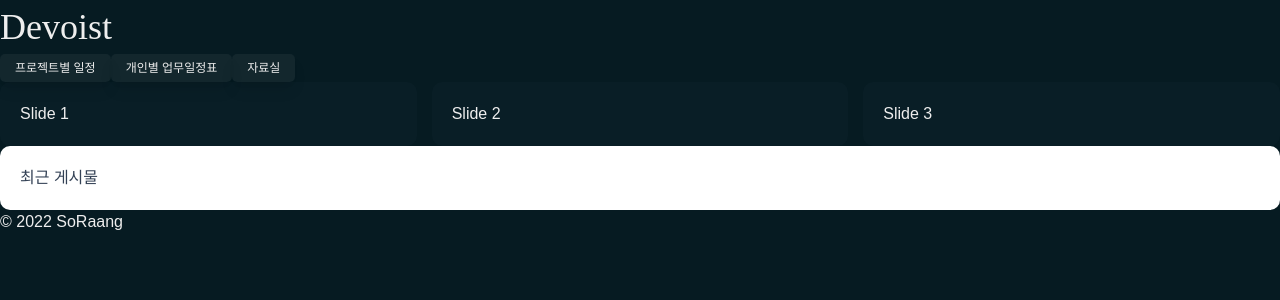
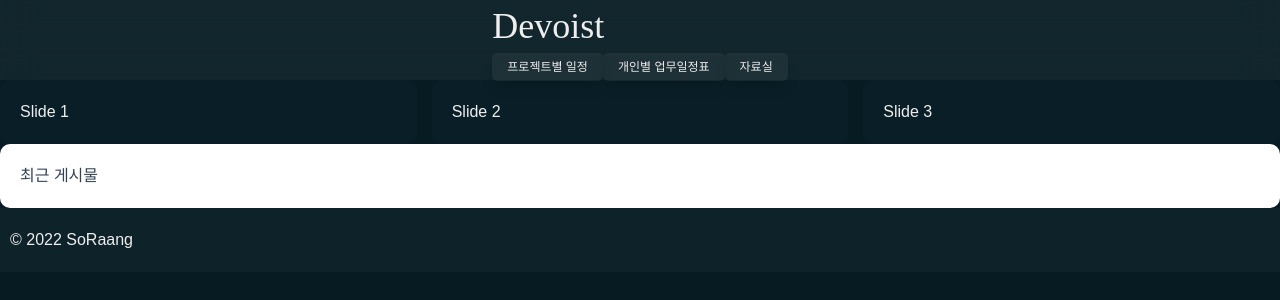
Before and after one commit to SoRaang/vite-vue-boilerplate, a Vue app: page / in a window 1280 px wide. Shown: the top 300 px of the page. Built offline with nearby package versions, Linux system fonts and the light colour scheme; a web font is replaced by a local one.

Commit message:
update man

```diff
--- a/src/App.vue
+++ b/src/App.vue
@@ -3,7 +3,7 @@
         <HeadPrimary></HeadPrimary>
 
         <main id="contentView">
-            <div class="container mx-auto my-4">
+            <div class="container mx-auto my-4 px-2">
                 <router-view></router-view>
             </div>
         </main>
--- a/src/components/FootPrimary.vue
+++ b/src/components/FootPrimary.vue
@@ -1,5 +1,5 @@
 <template>
-    <footer id="footPrimary" class="mt-auto p-4 bg-slate-400/[.05]">
+    <footer id="footPrimary">
         <div class="container mx-auto">
             <span class="text-[.6rem] opacity-50">© 2022 SoRaang</span>
         </div>
@@ -13,5 +13,9 @@
 </script>
 
 <style lang="scss" scoped>
+    #footPrimary {
+        @apply mt-auto px-2 py-4 bg-slate-400/[.05];
+    }
+
     // Stylesheet Ends
 </style>
--- a/src/components/HeadPrimary.vue
+++ b/src/components/HeadPrimary.vue
@@ -1,6 +1,6 @@
 <template>
-    <header id="headPrimary" class="flex justify-center items-center sticky top-0 h-16 bg-white/[.05] backdrop-blur-lg">
-        <div class="container flex justify-between items-center">
+    <header id="headPrimary">
+        <div class="container flex justify-between items-center px-2">
             <h1 id="mainLogo" class="hover:text-emerald-500">
                 <router-link to="/">Devoist</router-link>
             </h1>
@@ -33,7 +33,7 @@
     }
 
     #headPrimary {
-
+        @apply flex justify-center items-center sticky top-0 h-16 bg-white/[.05] backdrop-blur-lg;
     }
 
     .nav-item {
```
Also changed, not shown: src/main.js (+3 -6 lines).
